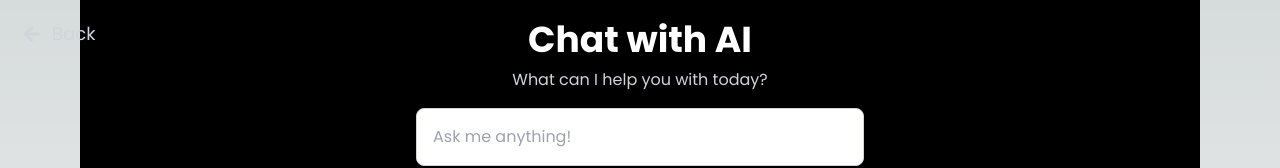
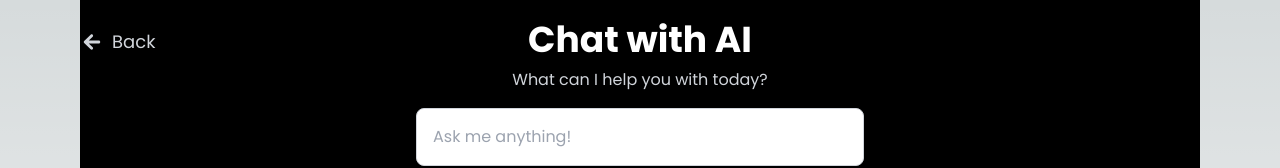
Before and after one commit to hadi-razal/hadirazal-porfolio, a Next.js app: page /aiChat in a window 1280 px wide. Shown: the top 168 px of the page. Built offline with nearby package versions, Linux system fonts and the light colour scheme.

Commit message:
improved styling

```diff
--- a/app/aiChat/page.tsx
+++ b/app/aiChat/page.tsx
@@ -132,15 +132,18 @@ export default function AiChat() {
 
 
     return (
-        <main className="realtive flex flex-col min-h-screen items-center text-white px-5 w-full md:px-10 lg:px-20">
+        <main className="relative flex flex-col min-h-screen items-center text-white px-5 w-full md:px-10 lg:px-20">
 
 
-            <div className="absolute top-5 left-5 flex items-center cursor-pointer z-20" onClick={() => router.push('/')}>
-                <IoMdArrowRoundBack className="text-2xl text-gray-300 " />
-                <p className="ml-2 text-lg text-gray-300 font-medium hidden md:flex">Back</p>
-            </div>
 
             <div className="sticky top-0 bg-black z-10 w-full pb-2 flex flex-col items-center justify-center pt-5">
+
+                <div className="absolute top-7 left-0 flex items-center cursor-pointer z-20" onClick={() => router.push('/')}>
+                    <IoMdArrowRoundBack className="text-2xl text-gray-300 " />
+                    <p className="ml-2 text-lg text-gray-300 font-medium hidden md:flex">Back</p>
+                </div>
+
+
                 <h1 className="text-4xl font-bold mb-2">Chat with AI</h1>
 
                 <form onSubmit={onSubmit} className="flex flex-col items-center justify-center gap-4 w-full max-w-md rounded-lg shadow-md">
```
